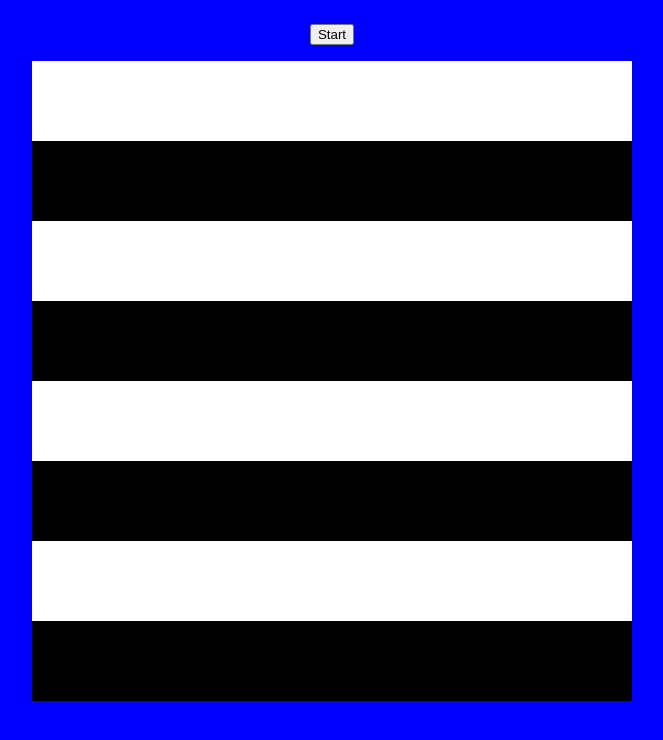
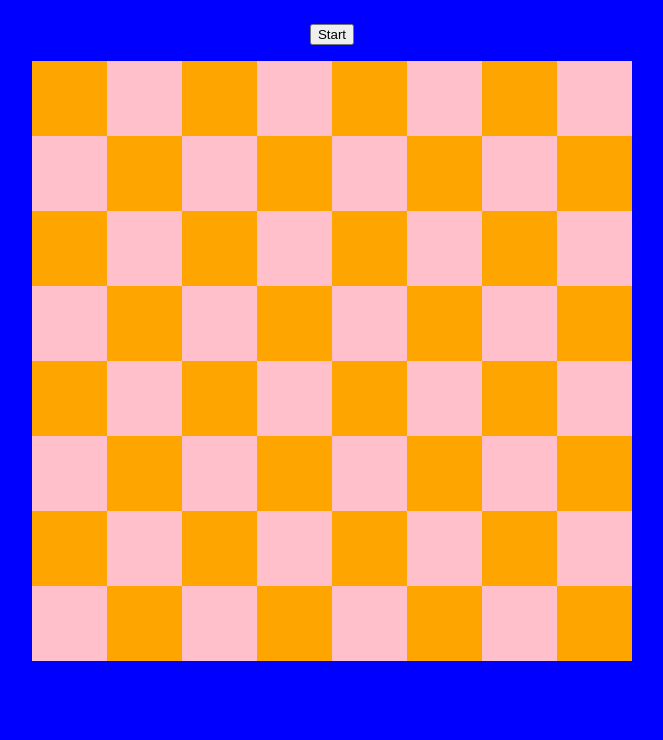
Before and after one commit to neowara/magic-board, a plain HTML site: page index.html in a window 1280 px wide. Shown: the whole page, without its empty margins (308-971 px from the left). Drawn offline with Linux system fonts and the light colour scheme.

Commit message:
complete board layout

```diff
--- a/index.html
+++ b/index.html
@@ -26,13 +26,34 @@
 
 
 <script>
+
+
+    var nrOfSquares = 8;
     var contentDiv = document.getElementById("content");
 
     var board = document.createElement("div");
     board.className = "board";
 
-    for (var y = 0; y < 8; y++) {
-        addRowToBoard();
+    for (var y = 0; y < nrOfSquares; y++) {
+        var row = addRowToBoard();
+
+
+        for (var x = 0; x < nrOfSquares; x++) {
+        var square = document.createElement("div");
+        square.className = "square";
+
+
+            if ((x+y)%2) {
+                square.style.backgroundColor = "pink";
+            } else {
+                square.style.backgroundColor = "orange";
+            }
+
+
+
+
+        row.appendChild(square);
+        }
     }
 
 
@@ -41,23 +62,18 @@
     contentDiv.appendChild(board);
 
     function addRowToBoard() {
-    /* create row */
-    var row = document.createElement("div");
-    row.className = "row";
-    /*set background*/
-    if (y%2) {
-    /*if value is 1 (true) it will print black color*/
-    row.style.backgroundColor = "black";
-    } else {
-    /*if value is 0 (false) it will print white color*/
-    row.style.backgroundColor = "white";
-    }
-    /* add the row to the child*/
-    board.appendChild(row);
+        /* create row */
+        var row = document.createElement("div");
+        row.className = "row";
+
+
+        board.appendChild(row);
+        return row;
 
 
     }
 
+
 </script>
 </body>
 </html>
--- a/site.css
+++ b/site.css
@@ -18,19 +18,23 @@ body {
 }
 
 .board {
-    display: flex;
     height: 600px;
     width: 600px;
     background-color:white;
-    flex-wrap: wrap;
-
+    display: flex;
+    flex-direction: column;
 
 }
 
-.row {
+.board .row {
+    flex-grow: 1;
     width: 100%;
-    height: 80px;
     background-color: pink;
+    display: flex;
+}
 
-
+.board .row .square {
+    background-color: black;
+    flex-grow: 1;
+    flex-basis: auto;
 }
```
